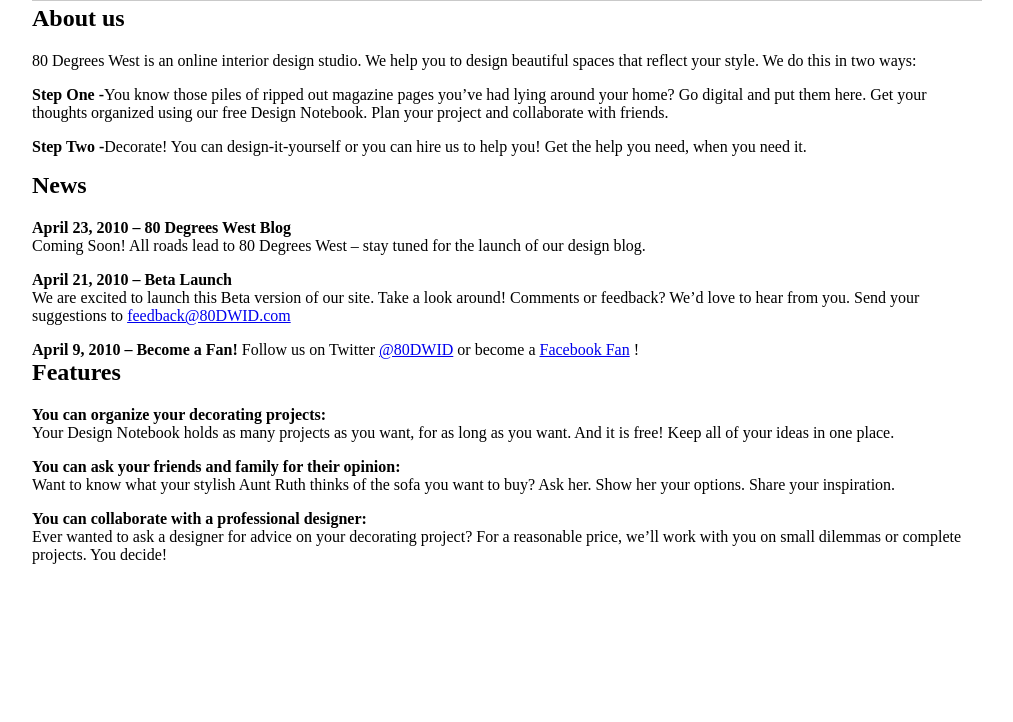
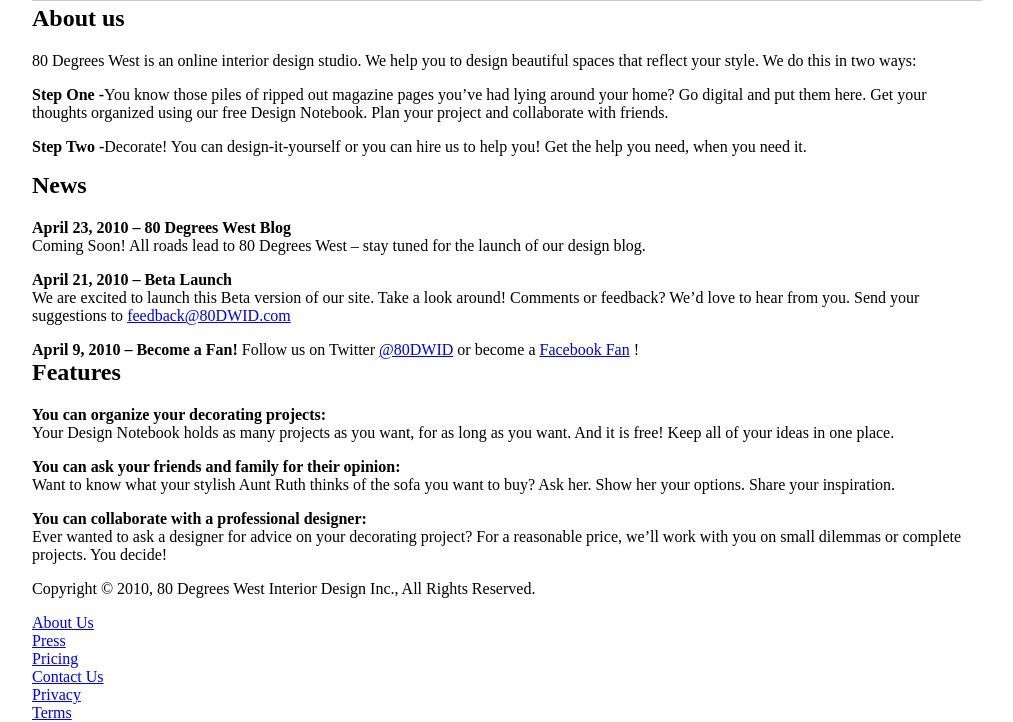
Before and after one commit to escusado/CROWD-coding-demo, a plain HTML site: page index.html in a window 1280 px wide. Shown: the part 730-1452 px from the top of the page, without its empty margins (133-1146 px from the left). Before the commit the page ends 1310 px from the top, so only its background shows below. Drawn offline with Linux system fonts and the light colour scheme.

Commit message:
added footer markup

```diff
--- a/index.html
+++ b/index.html
@@ -83,6 +83,18 @@
 
 		</div>
 
+		<div id="footer">
+			<p>Copyright © 2010, 80 Degrees West Interior Design Inc., All Rights Reserved.</p>
+			<ul class="footer-nav">
+				<li><a href="#">About Us</a></li>
+				<li><a href="#">Press</a></li>
+				<li><a href="#">Pricing</a></li>
+				<li><a href="#">Contact Us</a></li>
+				<li><a href="#">Privacy</a></li>
+				<li><a href="#">Terms</a></li>
+			</ul>
+		</div>
+
 	</div>
 </body>
 
```
